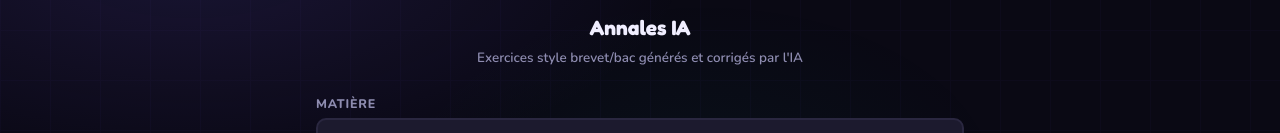
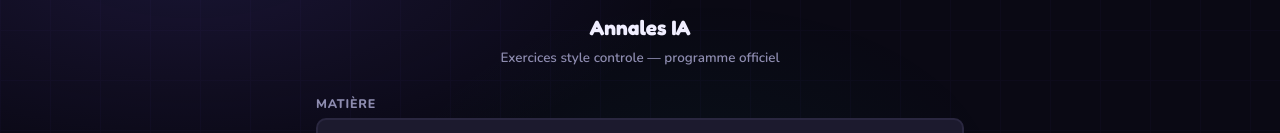
Before and after one commit to oboudri-web/duneia-frontend, a Next.js app: page /annales in a window 1280 px wide. Shown: the part 170-303 px from the top of the page. Built offline with nearby package versions, Linux system fonts and the light colour scheme; sample sign-in values are in the browser's storage.

Commit message:
feat: annales description based on class

```diff
--- a/app/annales/page.tsx
+++ b/app/annales/page.tsx
@@ -58,7 +58,12 @@ export default function Annales() {
             <div style={{textAlign:'center', marginBottom:'28px'}}>
               <div style={{fontSize:'2.5rem', marginBottom:'12px'}}>📚</div>
               <div style={{fontFamily:'Fredoka,sans-serif', fontSize:'1.3rem', fontWeight:700, marginBottom:'8px'}}>Annales IA</div>
-              <p style={{fontSize:'0.84rem', color:'#8e8cb0', fontWeight:600}}>Exercices style brevet/bac générés et corrigés par l'IA</p>
+              <p style={{fontSize:'0.84rem', color:'#8e8cb0', fontWeight:600}}>
+                {user?.classe?.includes('3') ? 'Exercices style Brevet des colleges' :
+                 user?.classe?.includes('Terminale') ? 'Exercices style Baccalaureat' :
+                 user?.classe?.includes('ère') || user?.classe?.includes('Première') ? 'Exercices style Bac 1ere' :
+                 'Exercices style controle — programme officiel'}
+              </p>
             </div>
 
             <div style={{display:'flex', flexDirection:'column', gap:'14px', marginBottom:'20px'}}>
```
